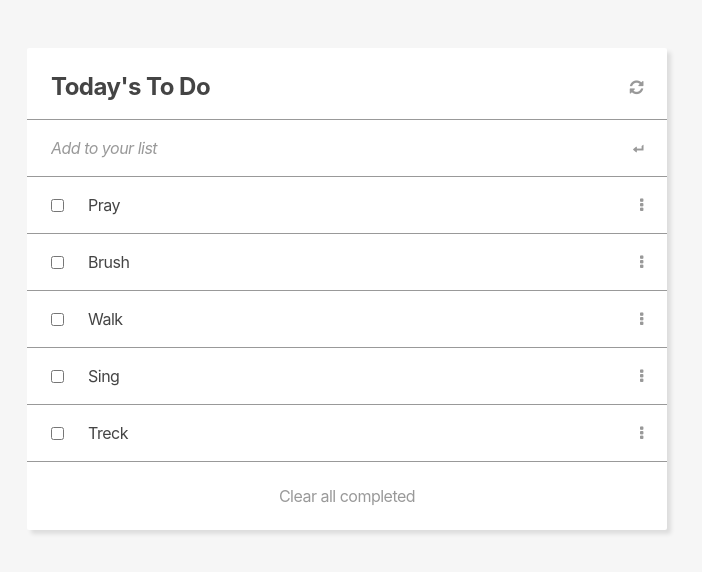
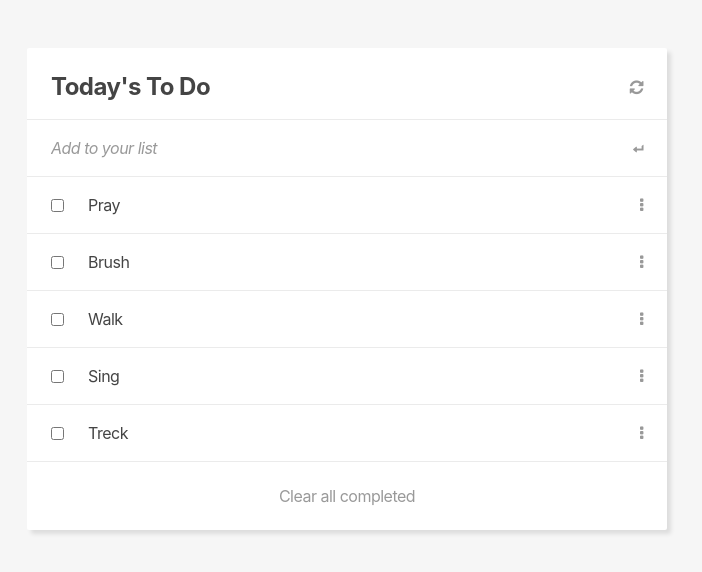
Before and after one commit to dd-obua/Mic-To-Do-List, a website built with webpack: page src/index.html in a window 1280 px wide. Shown: the whole page, without its empty margins (293-995 px from the left). Built offline with nearby package versions, Linux system fonts and the light colour scheme.

Commit message:
Change color of the bottom border of list items

```diff
--- a/src/styles.css
+++ b/src/styles.css
@@ -35,7 +35,7 @@ body {
 li {
   display: flex;
   align-items: center;
-  border-bottom: 1px solid #999;
+  border-bottom: 1px solid #ebebeb;
 }
 
 .heading,
```
